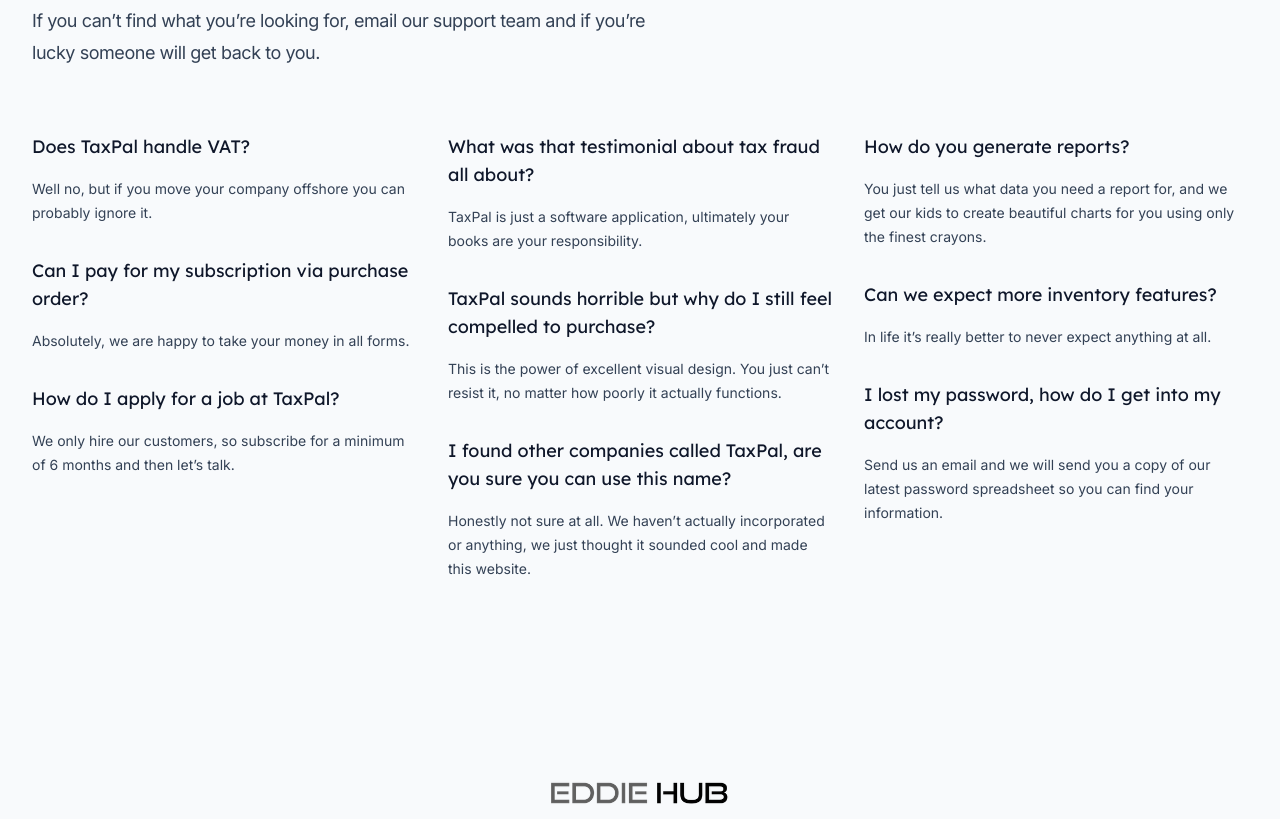
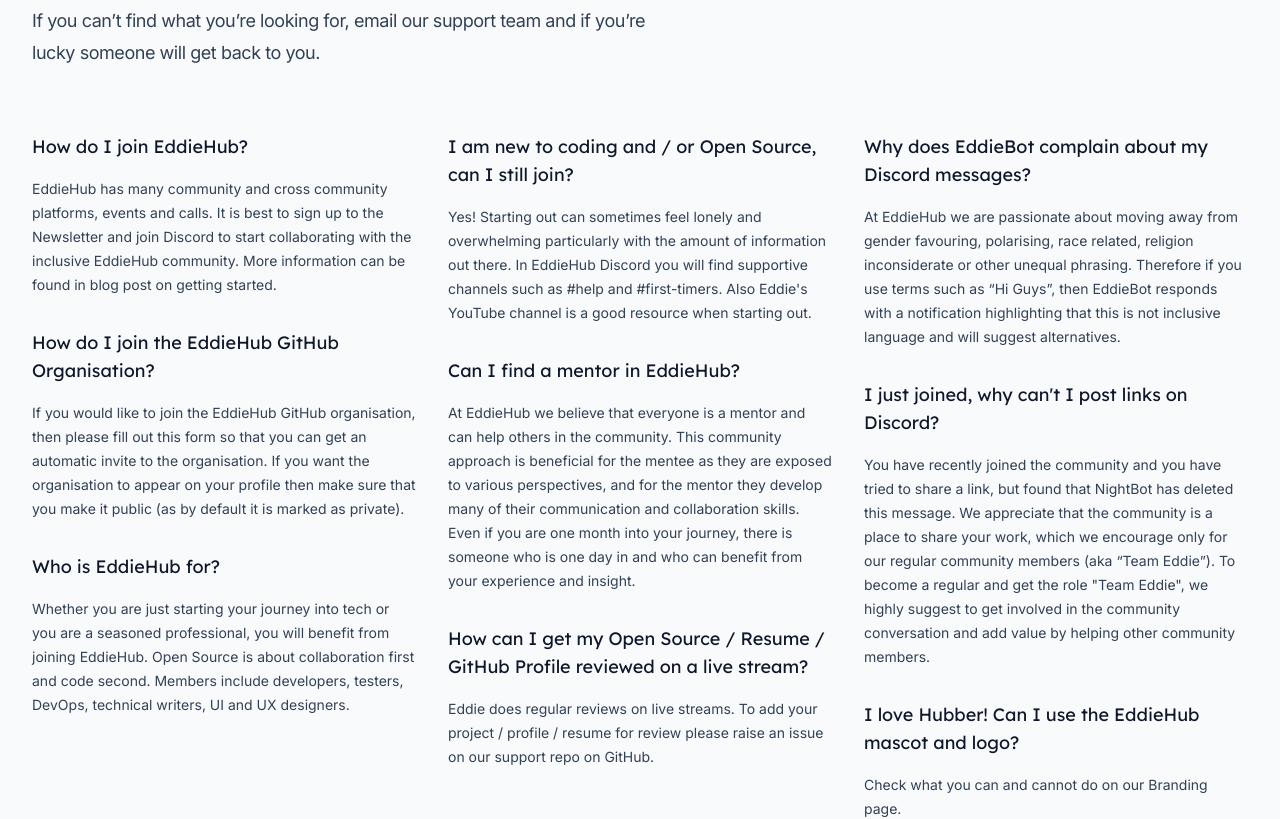
Before and after one commit to EddieHubCommunity/EddieHubCommunity.github.io, a Next.js app: page / in a window 1280 px wide. Shown: the part 6420-7239 px from the top of the page. Built offline with nearby package versions, Linux system fonts and the light colour scheme.

Commit message:
feat: FAQs (#266)
* Update Faqs.jsx

migrated faqs to new template

* Update Faqs.jsx

remove background image from template

* Update Faqs.jsx

backticks to single quote

```diff
--- a/src/components/Faqs.jsx
+++ b/src/components/Faqs.jsx
@@ -1,55 +1,57 @@
+import Image from 'next/image'
+
 import { Container } from '@/components/Container'
 
 const faqs = [
   [
     {
-      question: 'Does TaxPal handle VAT?',
+      question: 'How do I join EddieHub?',
       answer:
-        'Well no, but if you move your company offshore you can probably ignore it.',
+        'EddieHub has many community and cross community platforms, events and calls. It is best to sign up to the Newsletter and join Discord to start collaborating with the inclusive EddieHub community. More information can be found in blog post on getting started.',
     },
     {
-      question: 'Can I pay for my subscription via purchase order?',
-      answer: 'Absolutely, we are happy to take your money in all forms.',
+      question: 'How do I join the EddieHub GitHub Organisation?',
+      answer: 'If you would like to join the EddieHub GitHub organisation, then please fill out this form so that you can get an automatic invite to the organisation. If you want the organisation to appear on your profile then make sure that you make it public (as by default it is marked as private).',
     },
     {
-      question: 'How do I apply for a job at TaxPal?',
+      question: 'Who is EddieHub for?',
       answer:
-        'We only hire our customers, so subscribe for a minimum of 6 months and then let’s talk.',
+        'Whether you are just starting your journey into tech or you are a seasoned professional, you will benefit from joining EddieHub. Open Source is about collaboration first and code second.  Members include developers, testers, DevOps, technical writers, UI and UX designers.',
     },
   ],
   [
     {
-      question: 'What was that testimonial about tax fraud all about?',
+      question: 'I am new to coding and / or Open Source, can I still join?',
       answer:
-        'TaxPal is just a software application, ultimately your books are your responsibility.',
+        'Yes! Starting out can sometimes feel lonely and overwhelming particularly with the amount of information out there. In EddieHub Discord you will find supportive channels such as #help and #first-timers. Also Eddie\'s YouTube channel is a good resource when starting out.',
     },
     {
       question:
-        'TaxPal sounds horrible but why do I still feel compelled to purchase?',
+        'Can I find a mentor in EddieHub?',
       answer:
-        'This is the power of excellent visual design. You just can’t resist it, no matter how poorly it actually functions.',
+        'At EddieHub we believe that everyone is a mentor and can help others in the community. This community approach is beneficial for the mentee as they are exposed to various perspectives, and for the mentor they develop many of their communication and collaboration skills. Even if you are one month into your journey, there is someone who is one day in and who can benefit from your experience and insight.',
     },
     {
       question:
-        'I found other companies called TaxPal, are you sure you can use this name?',
+        'How can I get my Open Source / Resume / GitHub Profile reviewed on a live stream?',
       answer:
-        'Honestly not sure at all. We haven’t actually incorporated or anything, we just thought it sounded cool and made this website.',
+        'Eddie does regular reviews on live streams. To add your project / profile / resume for review please raise an issue on our support repo on GitHub.',
     },
   ],
   [
     {
-      question: 'How do you generate reports?',
+      question: 'Why does EddieBot complain about my Discord messages?',
       answer:
-        'You just tell us what data you need a report for, and we get our kids to create beautiful charts for you using only the finest crayons.',
+        'At EddieHub we are passionate about moving away from gender favouring, polarising, race related, religion inconsiderate or other unequal phrasing. Therefore if you use terms such as “Hi Guys”, then EddieBot responds with a notification highlighting that this is not inclusive language and will suggest alternatives.',
     },
     {
-      question: 'Can we expect more inventory features?',
-      answer: 'In life it’s really better to never expect anything at all.',
+      question: 'I just joined, why can\'t I post links on Discord?',
+      answer: 'You have recently joined the community and you have tried to share a link, but found that NightBot has deleted this message. We appreciate that the community is a place to share your work, which we encourage only for our regular community members (aka “Team Eddie”). To become a regular and get the role "Team Eddie", we highly suggest to get involved in the community conversation and add value by helping other community members.',
     },
     {
-      question: 'I lost my password, how do I get into my account?',
+      question: 'I love Hubber! Can I use the EddieHub mascot and logo?',
       answer:
-        'Send us an email and we will send you a copy of our latest password spreadsheet so you can find your information.',
+        'Check what you can and cannot do on our Branding page.',
     },
   ],
 ]
```
